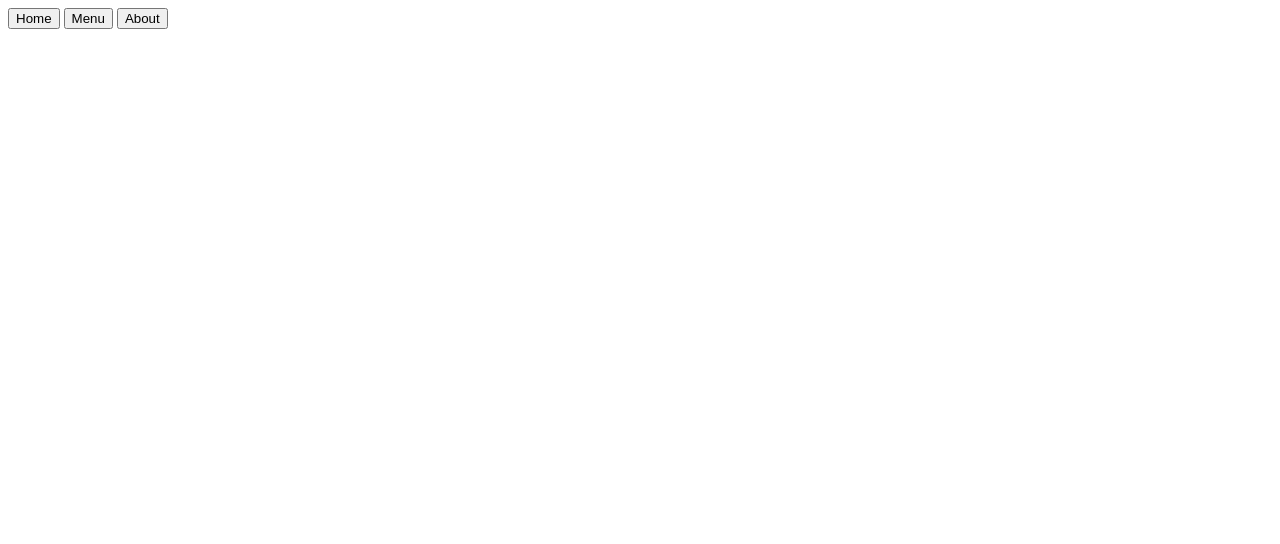
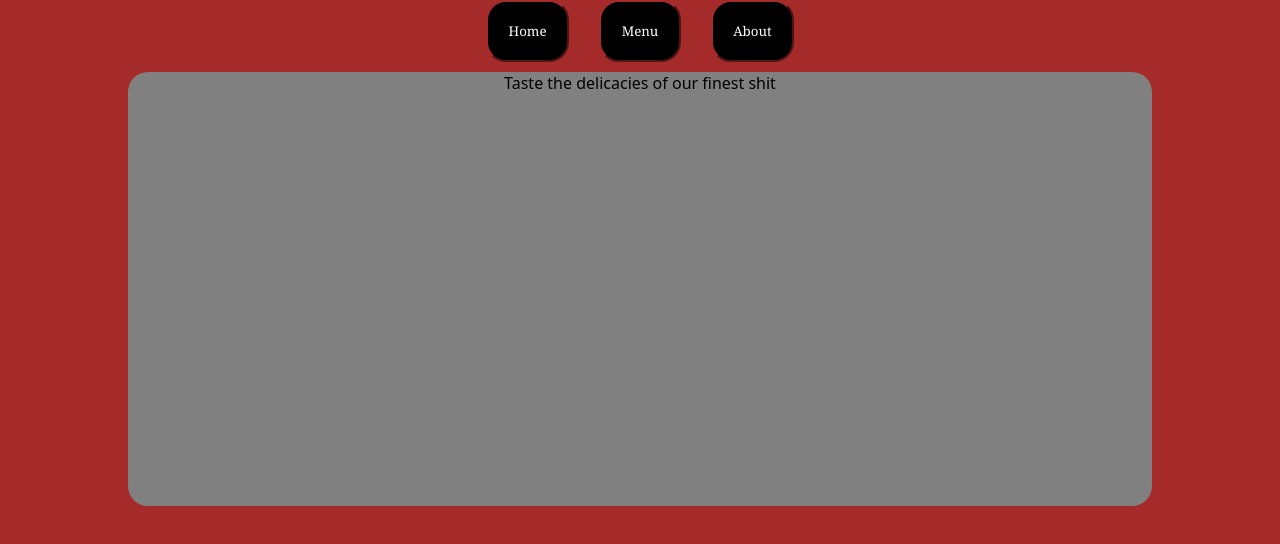
Before and after one commit to SalaccI4/restaurant-page, a website built with webpack: page src/template.html in a window 1280 px wide. Built offline with nearby package versions, Linux system fonts and the light colour scheme.

Commit message:
Feat: implement basic structuring/colors for html

```diff
--- a/src/index.js
+++ b/src/index.js
@@ -1,3 +1 @@
 import "./styles.css";
-
-console.log("wee")
--- a/src/styles.css
+++ b/src/styles.css
@@ -0,0 +1,44 @@
+*{
+    margin: 0;
+}
+
+body{
+    margin: 0;
+    background-color: var(--bg-color);
+    display: grid;
+    grid-template-rows: 1fr 7fr;
+    gap: 10px;
+    justify-items: center;
+    font-family: system-ui, -apple-system, BlinkMacSystemFont, 'Segoe UI', Roboto, Oxygen, Ubuntu, Cantarell, 'Open Sans', 'Helvetica Neue', sans-serif;
+}
+
+:root{
+    --bg-color: brown;
+    --button-color: brown;
+    --other-color: black;
+    --text-color: white;
+    --content-bg-color: grey;
+}
+
+nav{
+    display: grid;
+    grid-template-columns: 1fr 1fr 1fr;
+    gap: 30px;
+}
+
+button{
+    background-color: var(--other-color);
+    color: var(--text-color);
+    border-color: var(--button-color);
+    border-radius: 20px;;
+    padding: 20px;
+    font-family: Cambria, Cochin, Georgia, Times, 'Times New Roman', serif;
+}
+
+#content{
+    background-color: var(--content-bg-color);
+    display: grid;
+    justify-items: center;
+    border-radius: 20px;
+    width: 80vw;
+}
--- a/src/template.html
+++ b/src/template.html
@@ -13,6 +13,8 @@
             <button>About</button>
         </nav>
     </header>
-    <div id="content"></div>
+    <div id="content">
+        <div>Taste the delicacies of our finest shit</div>
+    </div>
 </body>
 </html>
```
